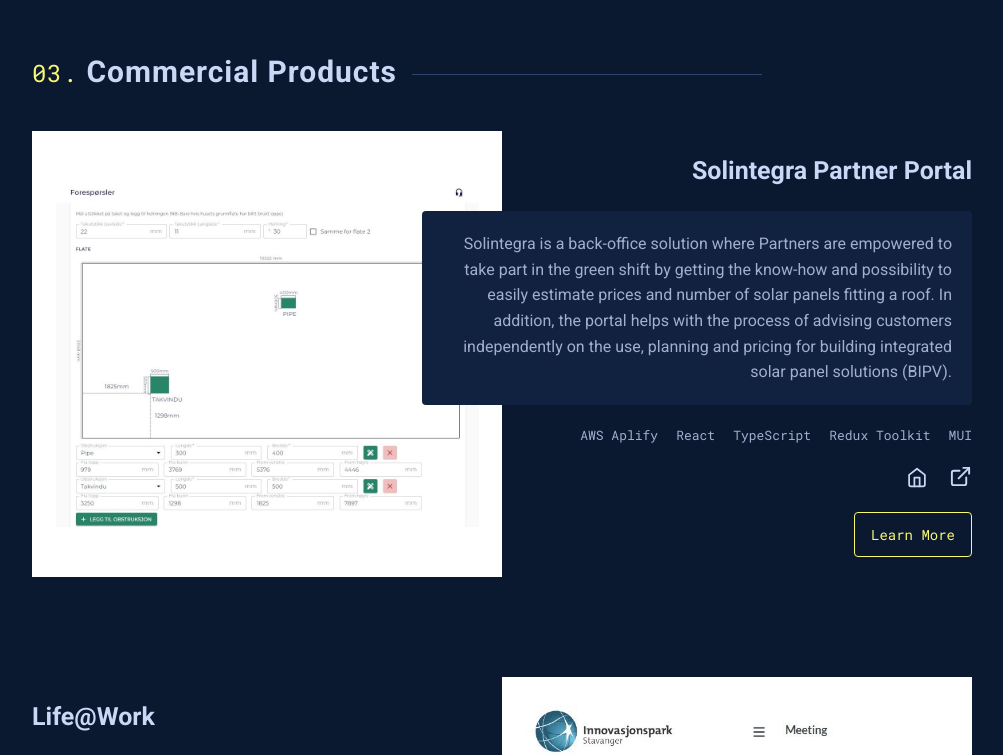
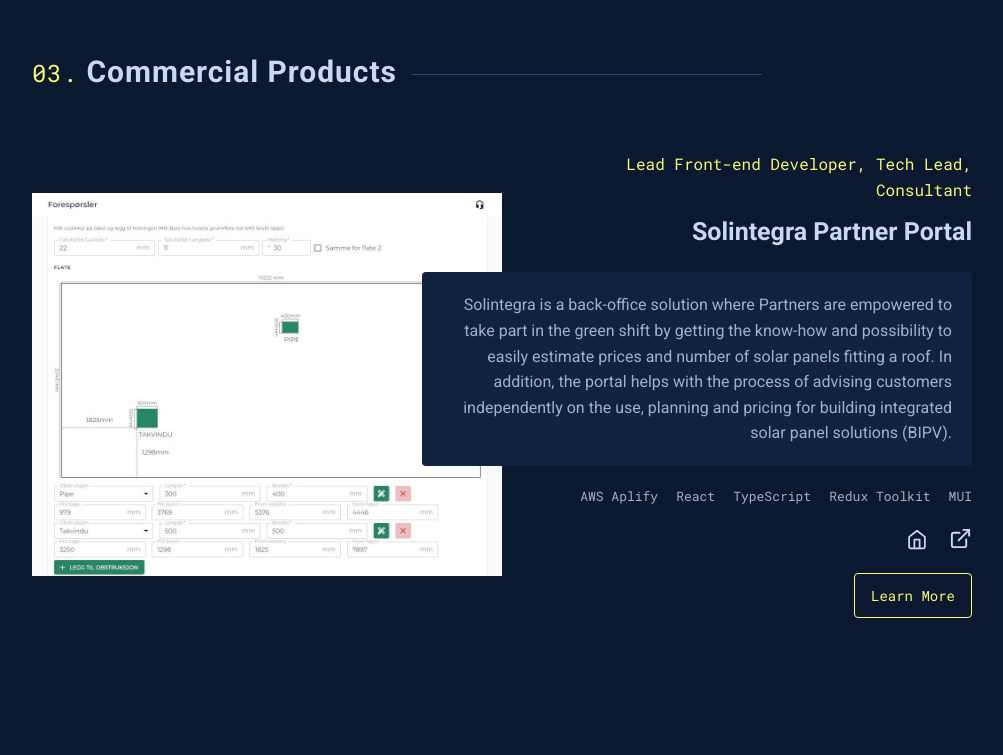
Before and after one commit to anna-ossowska/portfolio-v2, a React (Create React App) app: page / in a window 1280 px wide. Shown: the part 2160-2915 px from the top of the page, without its empty margins (138-1141 px from the left). Built offline with nearby package versions, Linux system fonts and the light colour scheme.

Commit message:
Adding project roles, refactoring, updating images

```diff
--- a/src/config/data.ts
+++ b/src/config/data.ts
@@ -52,7 +52,7 @@
 
 export const solintegraIndustryList = ['Renewable Energy', 'Construction'];
 
-export const solintegraRolesList = ['Lead Front-end Developer', 'Consultant'];
+export const solintegraRolesList = ['Lead Front-end Developer', 'Tech Lead', 'Consultant'];
 
 export const solintegraTechList1 = ['AWS Aplify', 'React', 'TypeScript', 'Redux Toolkit', 'MUI'];
 
--- a/src/modules/Main/sections/CommercialProducts/CommercialProductsSection.tsx
+++ b/src/modules/Main/sections/CommercialProducts/CommercialProductsSection.tsx
@@ -35,6 +35,7 @@
                     internalLink={`/${PROJECTS}/${SOLINTEGRA_PROJECT}`}
                     externalLink="https://www.solintegra.no/"
                     imagePath={SolinegraImg}
+                    projectRole={'Lead Front-end Developer, Tech Lead, Consultant'}
                 />
 
                 <ProjectCard
@@ -46,6 +47,7 @@
                     internalLink={`/${PROJECTS}/${LIFE_AT_WORK_PROJECT}`}
                     externalLink="https://veni.no/lifeatwork/"
                     imagePath={LifeAtWorkImg}
+                    projectRole={'Front-end Developer'}
                 />
 
                 <ProjectCard
@@ -57,6 +59,7 @@
                     internalLink={`/${PROJECTS}/${FATLAND_PROJECT}`}
                     externalLink="https://www.fatland.no/newsread/index.aspx"
                     imagePath={FatlandImg}
+                    projectRole={'Front-end Developer, Consultant'}
                 />
             </StyledSection>
         </MainContainer>
--- a/src/modules/Main/sections/CommercialProducts/components/ProjectCard.tsx
+++ b/src/modules/Main/sections/CommercialProducts/components/ProjectCard.tsx
@@ -40,42 +40,11 @@
     & div {
         background-image: ${({ imagePath }: ProjectImageWrapperProps) => (imagePath ? `url(${imagePath})` : '')};
         background-repeat: no-repeat;
-        /* make this value custom */
-        background-size: 90%;
+        background-size: 100%;
         height: 100%;
         width: 100%;
         background-position: center;
-        background-color: white;
     }
-    /*
-    & img {
-        position: absolute;
-        display: block;
-        width: 100%;
-        height: 100%;
-        object-fit: cover;
-        cursor: pointer;
-        transition: var(--custom-transition);
-
-        &:hover {
-            filter: none;
-        }
-    }
-
-    @media only screen and (max-width: 992px) {
-        display: block;
-        width: 100%;
-        height: 100%;
-        position: absolute;
-        z-index: -2;
-
-        & img {
-            position: absolute;
-            height: 100%;
-            width: 100%;
-            z-index: -1;
-        }
-    } */
 `;
 
 interface ProjectContentWrapperProps {
@@ -95,6 +64,23 @@
     @media only screen and (max-width: 992px) {
         align-items: flex-start;
         padding: 20px;
+    }
+`;
+
+const ProjectRole = styled.h5`
+    color: var(--color-text-highlight);
+    font-family: var(--font-family-secondary);
+    font-size: 16px;
+    font-weight: var(--font-weight-ligh);
+    text-align: right;
+    margin-bottom: 10px;
+
+    @media only screen and (max-width: 992px) {
+        text-align: left;
+    }
+
+    @media only screen and (max-width: 600px) {
+        font-size: 14px;
     }
 `;
 
@@ -183,6 +169,7 @@
     internalLink: string;
     externalLink: string;
     imagePath: string;
+    projectRole: string;
 }
 
 const ProjectCard = ({
@@ -194,10 +181,12 @@
     internalLink,
     externalLink,
     imagePath,
+    projectRole,
 }: ProjectCardProps): ReactElement => {
     return (
         <ProjectContainer>
             <ProjectContentWrapper contentLeft={contentLeft}>
+                <ProjectRole>{projectRole}</ProjectRole>
                 <ProjectTitle>{projectTitle}</ProjectTitle>
                 <ProjectDescription contentLeft={contentLeft}>{projectDescription}</ProjectDescription>
                 <TechnologyList techList={techList} />
@@ -216,7 +205,6 @@
                 </ButtonContainer>
             </ProjectContentWrapper>
             <ProjectImageWrapper contentLeft={contentLeft} imagePath={imagePath}>
-                {/* <img src={imagePath} alt="profile" /> */}
                 <div />
             </ProjectImageWrapper>
         </ProjectContainer>
--- a/src/modules/Projects/CommercialProducts/CommercialProducts.tsx
+++ b/src/modules/Projects/Projects.tsx
@@ -1,7 +1,7 @@
 import { ReactElement } from 'react';
 import { Outlet } from 'react-router-dom';
 
-const CommercialProducts = (): ReactElement => {
+const Projects = (): ReactElement => {
     return (
         <div>
             <Outlet />
@@ -9,4 +9,4 @@
     );
 };
 
-export default CommercialProducts;
+export default Projects;
--- a/src/modules/Projects/index.ts
+++ b/src/modules/Projects/index.ts
@@ -1,2 +1,2 @@
 export { default as PersonalProjects } from './PersonalProjects/PersonalProjects';
-export { default as CommercialProducts } from './CommercialProducts/CommercialProducts';
+export { default as Projects } from './Projects';
--- a/src/navigation/RouterConfig.tsx
+++ b/src/navigation/RouterConfig.tsx
@@ -2,7 +2,7 @@
 import { BrowserRouter, Route, Routes } from 'react-router-dom';
 import App from '../App';
 import { FatlandProject, LifeAtWorkProject, SolintegraProject } from '../modules/Projects/CommercialProducts/index';
-import { PersonalProjects, CommercialProducts } from '../modules/Projects/index';
+import { Projects } from '../modules/Projects/index';
 import {
     AdvisionProject,
     FoodlyProject,
@@ -28,9 +28,7 @@
         <BrowserRouter>
             <Routes>
                 <Route path={ROOT} element={<App />}>
-                    <Route path={PROJECTS} element={<PersonalProjects />}></Route>
-                    {/* TODO Redirect to Main if there is no third segment */}
-                    <Route path={PROJECTS} element={<CommercialProducts />}>
+                    <Route path={PROJECTS} element={<Projects />}>
                         <Route path={SOLINTEGRA_PROJECT} element={<SolintegraProject />} />
                         <Route path={FATLAND_PROJECT} element={<FatlandProject />} />
                         <Route path={LIFE_AT_WORK_PROJECT} element={<LifeAtWorkProject />} />
```
